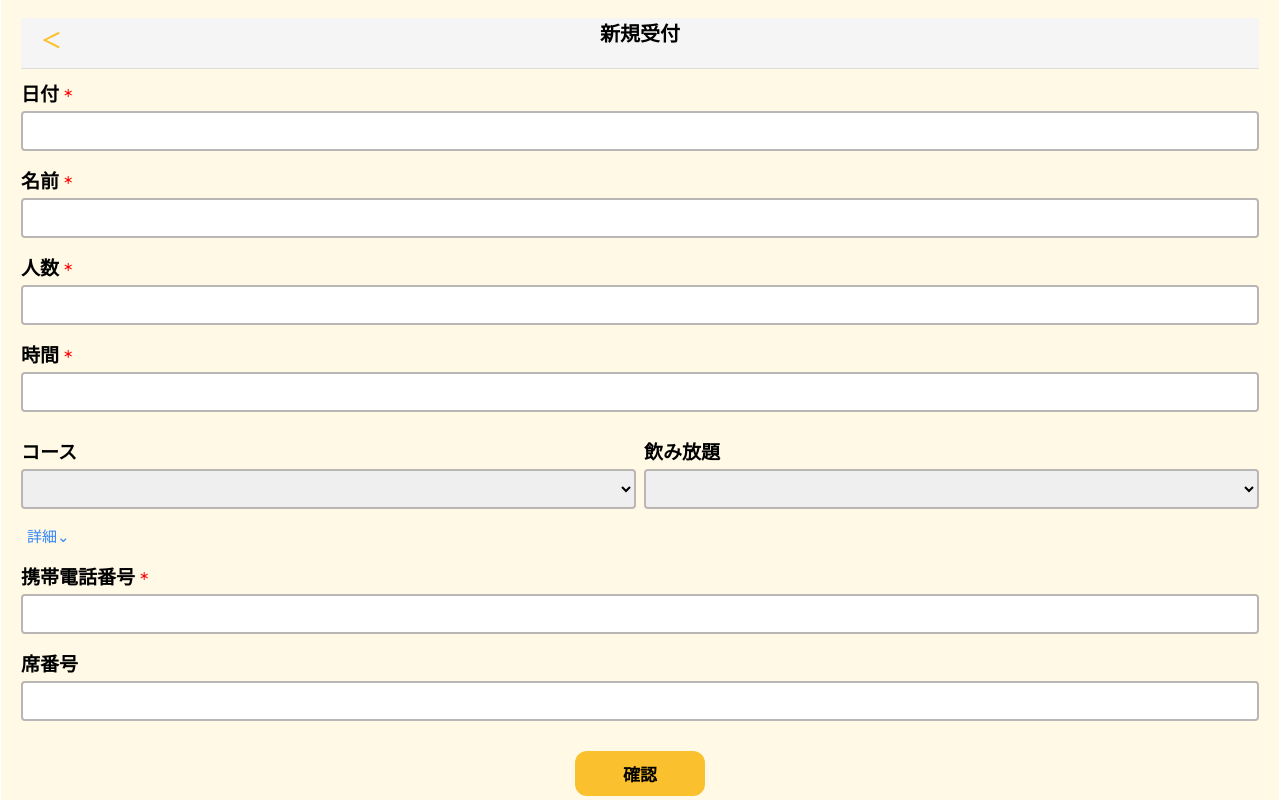
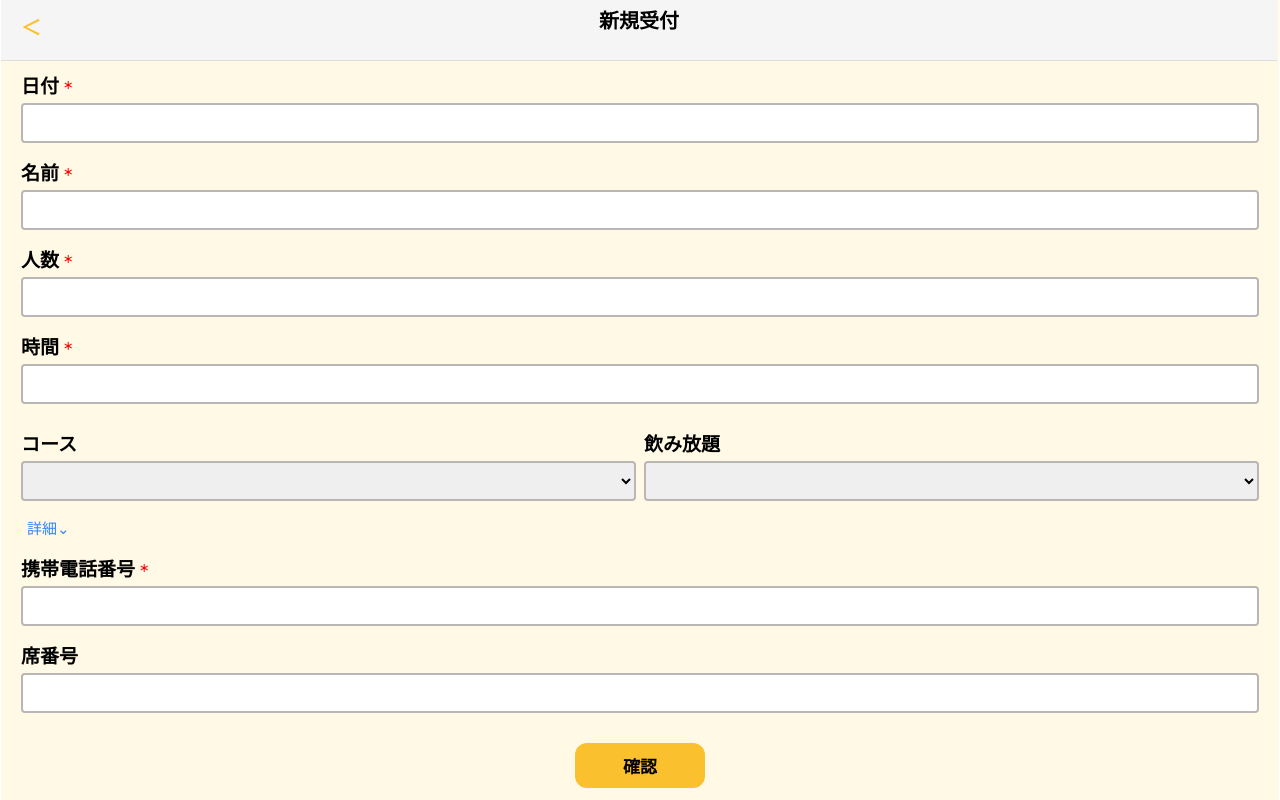
Before and after one commit to chara52/RMS, a Nuxt app: page /ReservationForm in a window 1280 px wide. Shown: the top 800 px of the page. Built offline with nearby package versions, Linux system fonts and the light colour scheme.

Commit message:
headerの背景色の大きさを変更

```diff
--- a/pages/ConfirmReservation.vue
+++ b/pages/ConfirmReservation.vue
@@ -177,9 +177,16 @@ const goBackWithDate = () => {
 <style scoped>
 .header-row {
   position: relative;
+  top: 0;
+  left: 0;
+  right: 0;
+  height: 60px;
   display: flex;
   align-items: center;
   justify-content: center;
+  background-color: #F5F5F5;
+  border-bottom: 1px solid #ddd;
+  margin: -18px -18px 0 -20px;
 }
 
 .button-container {
@@ -252,13 +259,14 @@ const goBackWithDate = () => {
   left: 0;
   width: 60px;
   height: 40px;
-  color: black;
-  background-color: #fbc02d;
-  border: 2px solid #fbc02d;
+  color: #fbc02d;
+  background-color: #F5F5F5;
+  border: 2px solid #F5F5F5;
   border-radius: 12px;
   cursor: pointer;
-  font-size: 17px;
+  font-size: 20px;
   font-weight: bold;
+  margin-top: -7px;
 }
 
 .reservebutton {
--- a/pages/ReservationForm.vue
+++ b/pages/ReservationForm.vue
@@ -245,13 +245,13 @@ onBeforeUnmount(() => {
   top: 0;
   left: 0;
   right: 0;
-  height: 50px;
+  height: 60px;
   display: flex;
   align-items: center;
   justify-content: center;
   background-color: #F5F5F5;
   border-bottom: 1px solid #ddd;
-  margin: 0;
+  margin: -18px -18px 0 -20px;
 }
 
 .global-h1 {
```
